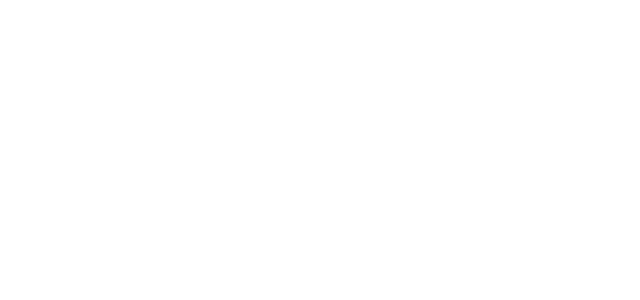
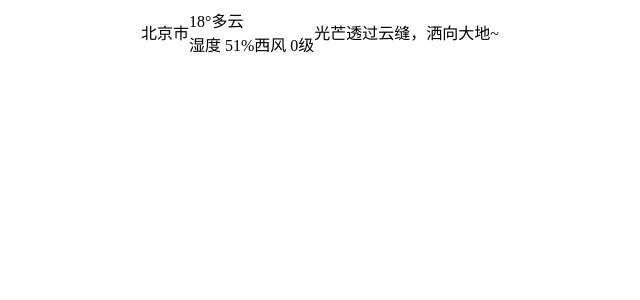
Before and after one commit to lomirus/tencent-weather, a React app: page / in a window 1280 px wide. Shown: the top 300 px of the page, without its empty margins (328-968 px from the left). Built offline with nearby package versions, Linux system fonts and the light colour scheme.

Commit message:
chore & feat: remove emotion and write simple structure of `Header`

```diff
--- a/babel.config.js
+++ b/babel.config.js
@@ -8,5 +8,4 @@ module.exports = {
         ],
         "@babel/typescript",
     ],
-    plugins: ["@emotion"]
 };
--- a/package.json
+++ b/package.json
@@ -10,7 +10,6 @@
   "author": "Anonymous",
   "license": "MIT",
   "dependencies": {
-    "@emotion/react": "^11.4.0",
     "react": "^17.0.2",
     "react-dom": "^17.0.2"
   },
@@ -18,7 +17,6 @@
     "@babel/core": "^7.14.0",
     "@babel/preset-react": "^7.13.13",
     "@babel/preset-typescript": "^7.13.0",
-    "@emotion/babel-plugin": "^11.3.0",
     "@types/react": "^17.0.5",
     "@types/react-dom": "^17.0.3",
     "babel-loader": "^8.2.2",
--- a/src/App.tsx
+++ b/src/App.tsx
@@ -11,7 +11,12 @@ import Trend from './components/Trend'
 
 const App = (): ReactElement => (
     <Context.Provider value={useReducer(reducer, initialState)}>
-        <Header />
+        <Header
+            location="北京市"
+            temperature={18}
+            weather="多云"
+            details={["湿度 51%", "西风 0级"]}
+            tip="光芒透过云缝，洒向大地~" />
         <Recent />
         <Timeline />
         <Trend />
--- a/src/components/Header.tsx
+++ b/src/components/Header.tsx
@@ -1,22 +1,36 @@
-import { Interpolation, Theme } from '@emotion/react'
-import { useContext } from 'react'
+import { useContext, CSSProperties } from 'react'
 
 import Context from '../store/context'
 
-const styles: Record<string, Interpolation<Theme>> = {
+const styles: Record<string, CSSProperties> = {
     main: {
-
+        width: "100vw",
+        display: "flex",
+        alignItems: "center",
+        justifyContent: "center"
     }
 }
 
 type PropsType = {
-
+    location: string,
+    temperature: number,
+    weather: string,
+    details: string[],
+    tip: string
 }
 
-const Header = ({}: PropsType) => {
+const Header = ({ location, temperature, weather, details, tip }: PropsType) => {
     const [state, dispatch] = useContext(Context);
-    return <div css={styles.main}>
-
+    return <div style={styles.main}>
+        <div>{location}</div>
+        <div>
+            <span>{temperature}°</span>
+            <span>{weather}</span>
+            <div>
+                {details.map(v => <span>{v}</span>)}
+            </div>
+        </div>
+        <div>{tip}</div>
     </div>
 }
 
--- a/src/components/Recent.tsx
+++ b/src/components/Recent.tsx
@@ -1,9 +1,8 @@
-import { Interpolation, Theme } from '@emotion/react'
-import { useContext } from 'react'
+import { useContext, CSSProperties } from 'react'
 
 import Context from '../store/context'
 
-const styles: Record<string, Interpolation<Theme>> = {
+const styles: Record<string, CSSProperties> = {
     main: {
 
     }
@@ -15,7 +14,7 @@ type PropsType = {
 
 const Recent = ({}: PropsType) => {
     const [state, dispatch] = useContext(Context);
-    return <div css={styles.main}>
+    return <div style={styles.main}>
 
     </div>
 }
--- a/src/components/Suggestions.tsx
+++ b/src/components/Suggestions.tsx
@@ -1,9 +1,8 @@
-import { Interpolation, Theme } from '@emotion/react'
-import { useContext } from 'react'
+import { useContext, CSSProperties } from 'react'
 
 import Context from '../store/context'
 
-const styles: Record<string, Interpolation<Theme>> = {
+const styles: Record<string, CSSProperties> = {
     main: {
 
     }
@@ -15,7 +14,7 @@ type PropsType = {
 
 const Suggestions = ({}: PropsType) => {
     const [state, dispatch] = useContext(Context);
-    return <div css={styles.main}>
+    return <div style={styles.main}>
 
     </div>
 }
--- a/src/components/Timeline.tsx
+++ b/src/components/Timeline.tsx
@@ -1,9 +1,8 @@
-import { Interpolation, Theme } from '@emotion/react'
-import { useContext } from 'react'
+import { useContext, CSSProperties } from 'react'
 
 import Context from '../store/context'
 
-const styles: Record<string, Interpolation<Theme>> = {
+const styles: Record<string, CSSProperties> = {
     main: {
 
     }
@@ -15,7 +14,7 @@ type PropsType = {
 
 const Timeline = ({}: PropsType) => {
     const [state, dispatch] = useContext(Context);
-    return <div css={styles.main}>
+    return <div style={styles.main}>
 
     </div>
 }
--- a/src/components/Trend.tsx
+++ b/src/components/Trend.tsx
@@ -1,9 +1,8 @@
-import { Interpolation, Theme } from '@emotion/react'
-import { useContext } from 'react'
+import { useContext, CSSProperties } from 'react'
 
 import Context from '../store/context'
 
-const styles: Record<string, Interpolation<Theme>> = {
+const styles: Record<string, CSSProperties> = {
     main: {
 
     }
@@ -15,7 +14,7 @@ type PropsType = {
 
 const Trend = ({}: PropsType) => {
     const [state, dispatch] = useContext(Context);
-    return <div css={styles.main}>
+    return <div style={styles.main}>
 
     </div>
 }
--- a/tsconfig.json
+++ b/tsconfig.json
@@ -1,7 +1,6 @@
 {
     "compilerOptions": {
         "jsx": "react-jsx", // https://reactjs.org/blog/2020/09/22/introducing-the-new-jsx-transform.html
-        "jsxImportSource": "@emotion/react", // to make typescript can resolve the `css` props
         "strict": true
     }
 }
```
Also changed, not shown: 1 other file (tests, documents, lock files or other folders).
